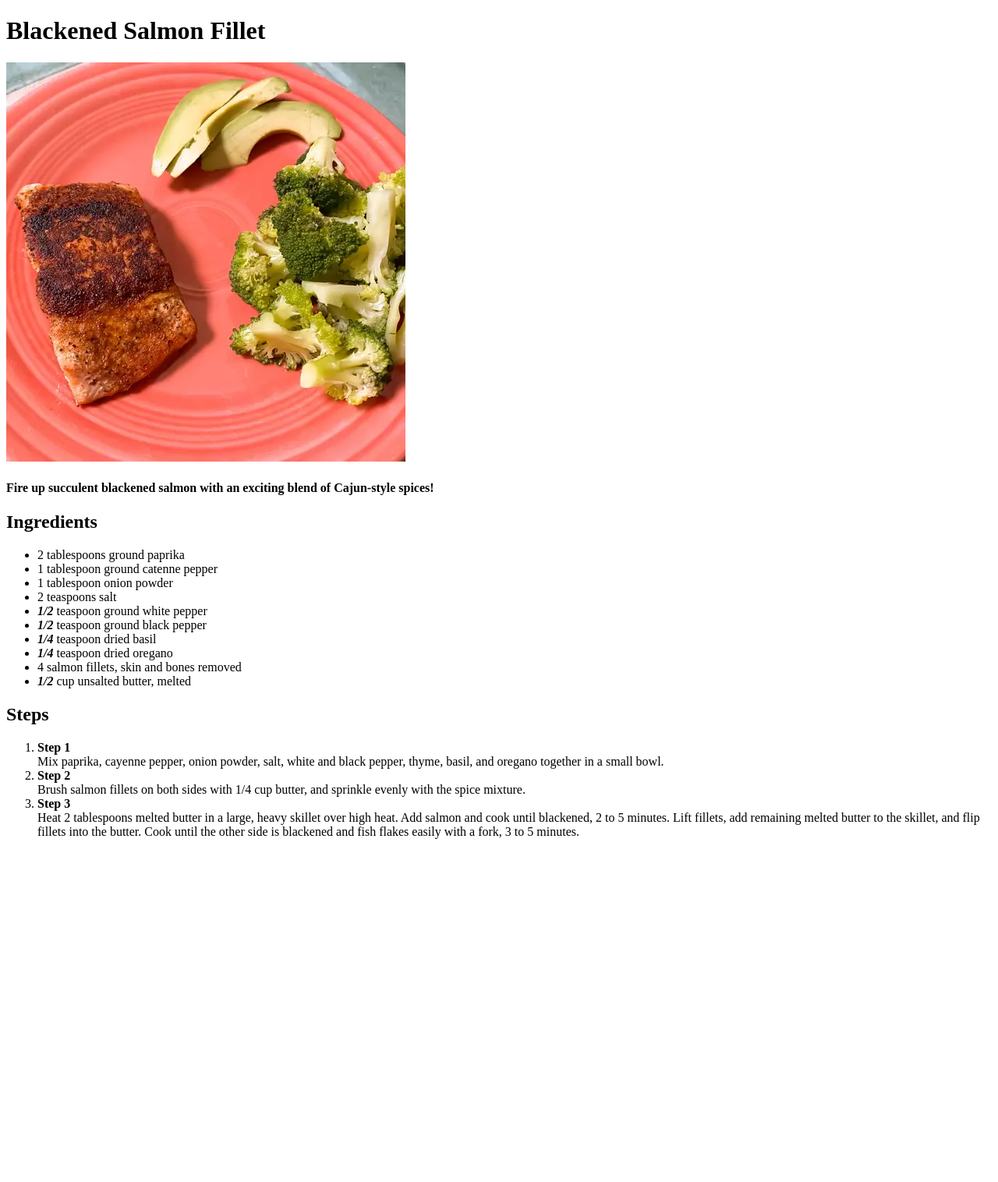
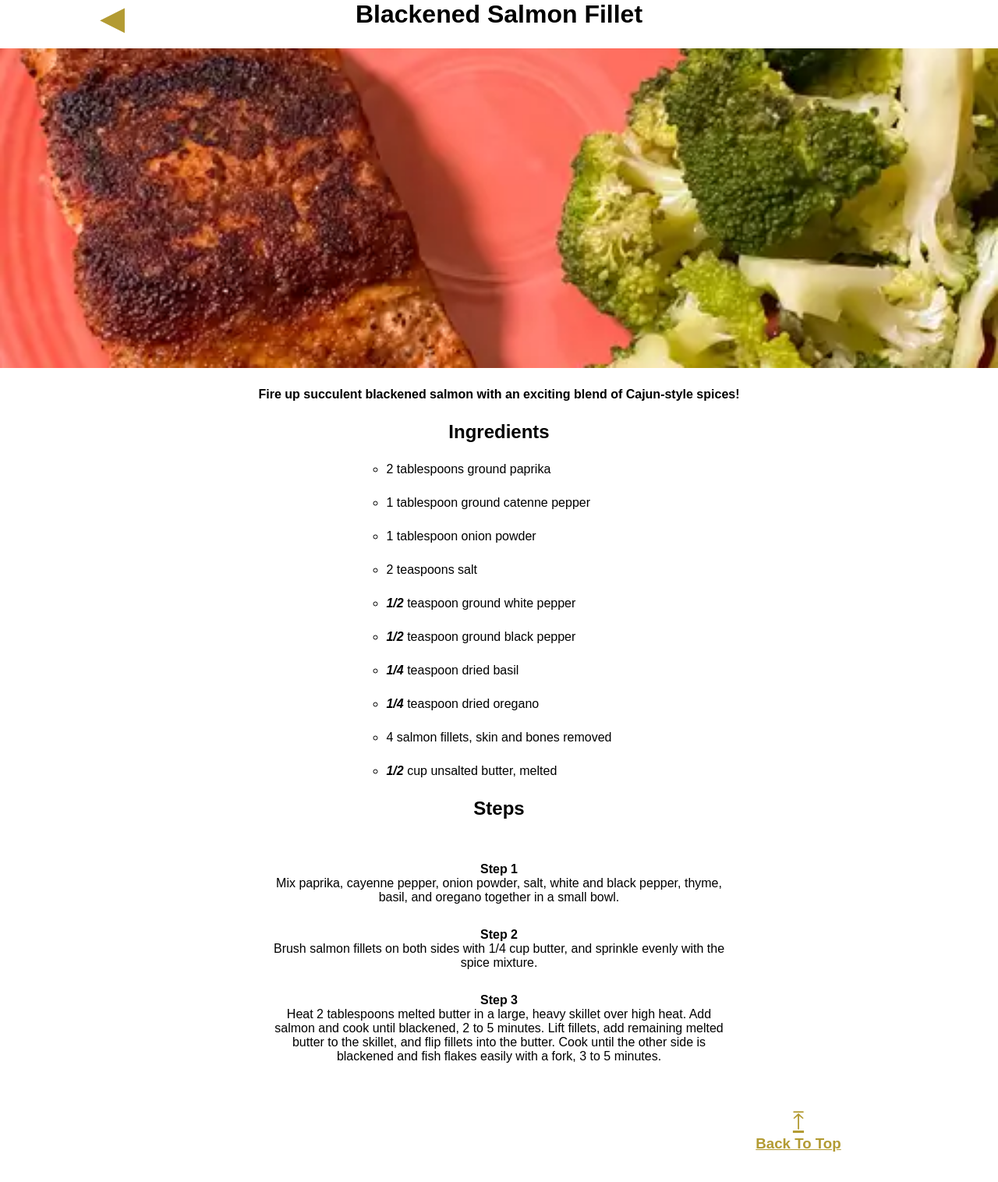
Before and after one commit to jamesrkaliszuk/odin-recipes, a plain HTML site: page recipes/salmon.html in a window 1280 px wide. Shown: the whole page at 78% size. Before the commit the page ends 1092 px from the top, so only its background shows below. Drawn offline with Linux system fonts and the light colour scheme; a web font is replaced by a local one.

Commit message:
Added a stylesheet as well as styled all of my pages. Added back to top and back to home button on the recipe pages.

```diff
--- a/recipes/salmon.html
+++ b/recipes/salmon.html
@@ -5,14 +5,20 @@
     <meta http-equiv="X-UA-Compatible" content="IE=edge" />
     <meta name="viewport" content="width=device-width, initial-scale=1.0" />
     <title>Odin Recipes: Blackened Salmon Fillet</title>
+    <link href="../styles/style.css" rel="stylesheet" />
   </head>
   <body>
+    <div class="recipe-wrapper">
       <h1>Blackened Salmon Fillet</h1>
 
+      <a class="back-to-home" href="../index.html">&blacktriangleleft;</a>
+
+      <div class="recipe-img">
         <img
           src="../assets/salmon.jpg"
           alt="a picture of the blackened salmon fillet"
         />
+      </div>
 
       <h4>
         Fire up succulent blackened salmon with an exciting blend of Cajun-style
@@ -21,6 +27,7 @@
 
       <h2>Ingredients</h2>
 
+      <div class="recipe-ingredients">
         <ul>
           <li>2 tablespoons ground paprika</li>
           <li>1 tablespoon ground catenne pepper</li>
@@ -43,26 +50,36 @@
             <strong><em>1/2</em></strong> cup unsalted butter, melted
           </li>
         </ul>
+      </div>
 
       <h2>Steps</h2>
 
+      <div class="recipe-steps">
         <ol>
           <li>
-        <strong>Step 1</strong> <br />Mix paprika, cayenne pepper, onion powder,
-        salt, white and black pepper, thyme, basil, and oregano together in a
-        small bowl.
+            <strong>Step 1</strong> <br />Mix paprika, cayenne pepper, onion
+            powder, salt, white and black pepper, thyme, basil, and oregano
+            together in a small bowl.
           </li>
           <li>
-        <strong>Step 2</strong> <br />Brush salmon fillets on both sides with
-        1/4 cup butter, and sprinkle evenly with the spice mixture.
+            <strong>Step 2</strong> <br />Brush salmon fillets on both sides
+            with 1/4 cup butter, and sprinkle evenly with the spice mixture.
           </li>
           <li>
             <strong>Step 3</strong> <br />Heat 2 tablespoons melted butter in a
             large, heavy skillet over high heat. Add salmon and cook until
-        blackened, 2 to 5 minutes. Lift fillets, add remaining melted butter to
-        the skillet, and flip fillets into the butter. Cook until the other side
-        is blackened and fish flakes easily with a fork, 3 to 5 minutes.
+            blackened, 2 to 5 minutes. Lift fillets, add remaining melted butter
+            to the skillet, and flip fillets into the butter. Cook until the
+            other side is blackened and fish flakes easily with a fork, 3 to 5
+            minutes.
           </li>
         </ol>
+      </div>
+
+      <div class="back-to-top">
+        <span class="up-arr"> <a href="#">&UpArrowBar;</a> </span>
+        <h3><a href="#">Back To Top</a></h3>
+      </div>
+    </div>
   </body>
 </html>
--- /dev/null
+++ b/styles/style.css
@@ -0,0 +1,147 @@
+
+@import url('https://fonts.googleapis.com/css2?family=Phudu:wght@300&family=Shantell+Sans&display=swap');
+
+:root {
+    --primary-color: #b39b33;
+    --secondary-color: #05668D;
+    --accent-color: #02C39A;
+
+    --primary-font: Shantell Sans, sans-serif;
+    --secondary-font: Phudu, sans-serif;
+
+    --transition-sine: all 200ms cubic-bezier(0.445, 0.050, 0.550, 0.950);
+}
+
+* {
+    padding: 0;
+    margin: 0;
+    box-sizing: border-box;
+    scroll-behavior: smooth;
+}
+
+h1,h2,h3,h4,h5,h6 {
+    font-family: var(--primary-font);
+}
+
+.wrapper {
+    width: 100%;
+    height: 100vh;
+    display: flex;
+    flex-direction: column;
+    align-items: center;
+    justify-content: center;
+    background: var(--secondary-color);
+}
+
+.wrapper h1 {
+    color: var(--accent-color);
+    text-transform: uppercase;
+    text-decoration: underline;
+    font-size: 3rem;
+}
+
+.nav-menu {
+    font-family: var(--secondary-font);
+    margin-top: 25px;
+}
+
+.nav-menu ul {
+    display: flex;
+    flex-direction: column;
+    gap: 25px;
+}
+
+.nav-menu li {
+    list-style-type: none;
+    text-align: center;
+}
+
+.nav-menu a {
+    color: var(--primary-color);
+    text-decoration: none;
+    font-size: 1.2rem;
+    transition: var(--transition-sine);
+    display: block;
+    height: 30px;
+}
+
+.nav-menu a:hover {
+    color: var(--accent-color);
+    font-size: 1.3rem;
+}
+
+a:visited {
+    color: var(--primary-color);
+}
+
+.recipe-wrapper {
+    width: 100%;
+    display: flex;
+    flex-direction: column;
+    align-items: center;
+    gap: 25px;
+}
+
+.recipe-img {
+    width: 100%;
+    height: 410px;
+    display: flex;
+
+}
+
+.recipe-img img{
+    width: 100%;
+    object-fit: cover;
+}
+
+.recipe-ingredients ul{
+    display: flex;
+    flex-direction: column;
+    align-items: flex-start;
+    gap: 25px;
+}
+
+.recipe-ingredients li{
+    list-style-type: circle;
+    font-family: var(--secondary-font);
+}
+
+.recipe-steps ul {
+    display: flex;
+    flex-direction: column;
+    align-items: center;
+}
+
+.recipe-steps li{
+    width: 600px;
+    margin: 30px;
+    font-family: var(--secondary-font);
+    text-align: center;
+    list-style-type: none;
+}
+
+.back-to-top {
+    display: flex;
+    flex-direction: column;
+    align-items: center;
+    position: relative;
+    left: 30vw;
+    margin-bottom: 50px;
+}
+
+.back-to-top .up-arr {
+    font-size: 2rem;
+}
+
+.back-to-top a {
+    color: var(--primary-color);
+}
+
+.back-to-home {
+    color: var(--primary-color);
+    text-decoration: none;
+    font-size: 4rem;
+    position: absolute;
+    left: 10vw;
+    top: -2vh;
+}
```
Also changed, not shown: index.html (+11 -5 lines), recipes/chicken.html (+26 -11 lines). Lines whose indentation alone changed are shown as unchanged.
